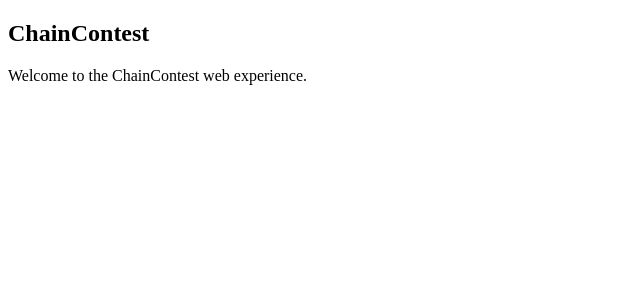
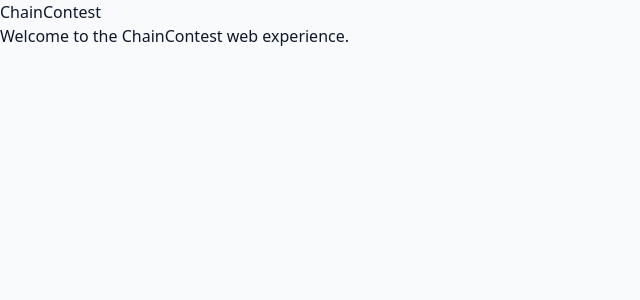
Before and after one commit to JiaJunDeng5930/ChainContest, a Next.js app in the folder apps/web-ui/: page / in a window 1280 px wide. Shown: the top 300 px of the page, without its empty margins (0-640 px from the left). Built offline with nearby package versions, Linux system fonts and the light colour scheme.

Commit message:
feat: configure tailwind pipeline

```diff
--- a/apps/web-ui/package.json
+++ b/apps/web-ui/package.json
@@ -19,8 +19,11 @@
     "@types/node": "^20.14.11",
     "@types/react": "^18.3.3",
     "@types/react-dom": "^18.3.0",
+    "autoprefixer": "^10.4.19",
     "eslint": "^8.57.0",
     "eslint-config-next": "^14.2.5",
+    "postcss": "^8.4.41",
+    "tailwindcss": "^3.4.9",
     "typescript": "^5.4.5"
   }
 }
--- /dev/null
+++ b/apps/web-ui/postcss.config.js
@@ -0,0 +1,6 @@
+module.exports = {
+  plugins: {
+    tailwindcss: {},
+    autoprefixer: {}
+  }
+};
--- a/apps/web-ui/src/styles/globals.css
+++ b/apps/web-ui/src/styles/globals.css
@@ -1 +1,20 @@
-/* Global styles placeholder. Tailwind directives will be added in T003. */
+@tailwind base;
+@tailwind components;
+@tailwind utilities;
+
+body {
+  min-height: 100vh;
+  margin: 0;
+  font-family: var(--font-sans, ui-sans-serif, system-ui, -apple-system, BlinkMacSystemFont, "Segoe UI", sans-serif);
+  background-color: rgb(248 250 252);
+  color: rgb(15 23 42);
+}
+
+a {
+  color: inherit;
+  text-decoration: none;
+}
+
+* {
+  box-sizing: border-box;
+}
--- /dev/null
+++ b/apps/web-ui/tailwind.config.ts
@@ -0,0 +1,11 @@
+import type { Config } from "tailwindcss";
+
+const config: Config = {
+  content: ["./src/**/*.{ts,tsx,mdx}"],
+  theme: {
+    extend: {}
+  },
+  plugins: []
+};
+
+export default config;
```
Also changed, not shown: 1 other file (tests, documents, lock files or other folders).
